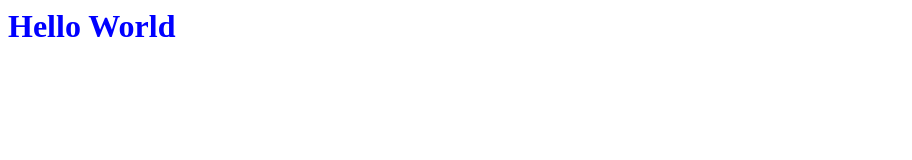
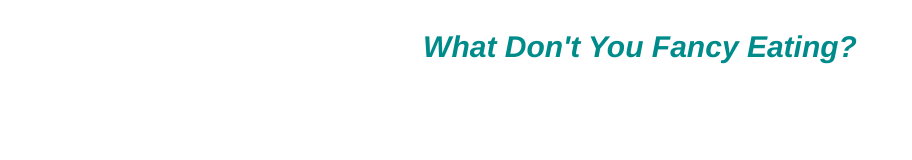
Before and after one commit to hainesy91/project_y, a plain HTML site: page index.html in a window 1280 px wide. Shown: the whole page, without its empty margins (0-912 px from the left). Drawn offline with Linux system fonts and the light colour scheme.

Commit message:
applied some styling to the welcoming header

```diff
--- a/index.html
+++ b/index.html
@@ -7,7 +7,7 @@
 </head>
 <body>
 
-<h1>Hello World<h1>
+<h1 id="welcome">What Don't You Fancy Eating?<h1>
 
 
 
--- a/stylesheets/main.css
+++ b/stylesheets/main.css
@@ -1,3 +1,8 @@
-h1 {
-  color: blue;
+#welcome {
+  text-align: center;
+  margin-top: 30px;
+  font-family: helvetica;
+  color: #008B8B;
+  font-style: italic;
+  font-size: 30px;
 }
```
